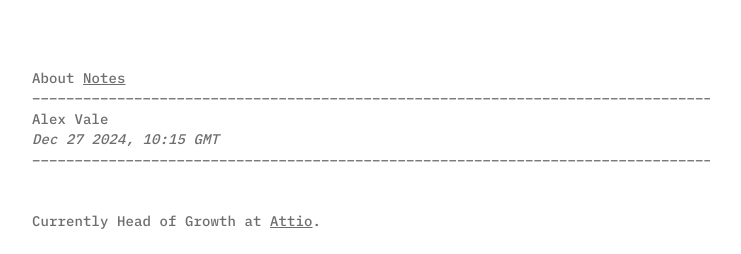
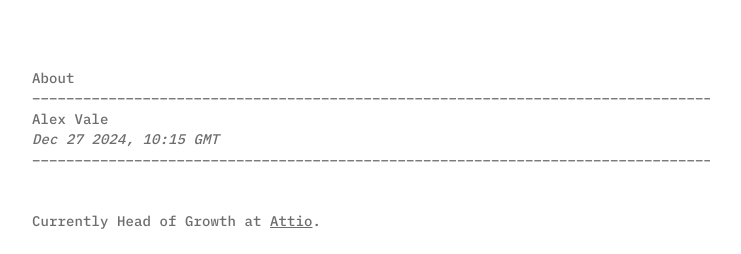
Before and after one commit to gb221/alexjvale, a Jekyll site: the page index.html, which Jekyll copies as it is, in a window 1280 px wide. Shown: the top 254 px of the page, without its empty margins (269-1010 px from the left). Built offline with Jekyll 4.4.1, drawn with Linux system fonts in a browser that asks for light colours.

Commit message:
hide notes

```diff
--- a/index.html
+++ b/index.html
@@ -58,7 +58,8 @@
     </noscript>
     <!-- End Google Tag Manager (noscript) -->
     <div class="container">
-        <p><a href="/" class="current">About</a> <a href="/n">Notes</a></p>
+        <p><a href="/" class="current">About</a></p>
+        <!-- <p><a href="/" class="current">About</a> <a href="/n">Notes</a></p> -->
         <span>––––––––––––––––––––––––––––––––––––––––––––––––––––––––––––––––––––––––––––––––</span>
         <p>Alex Vale</p>
         <p><i id="clock"></i></p>
```
